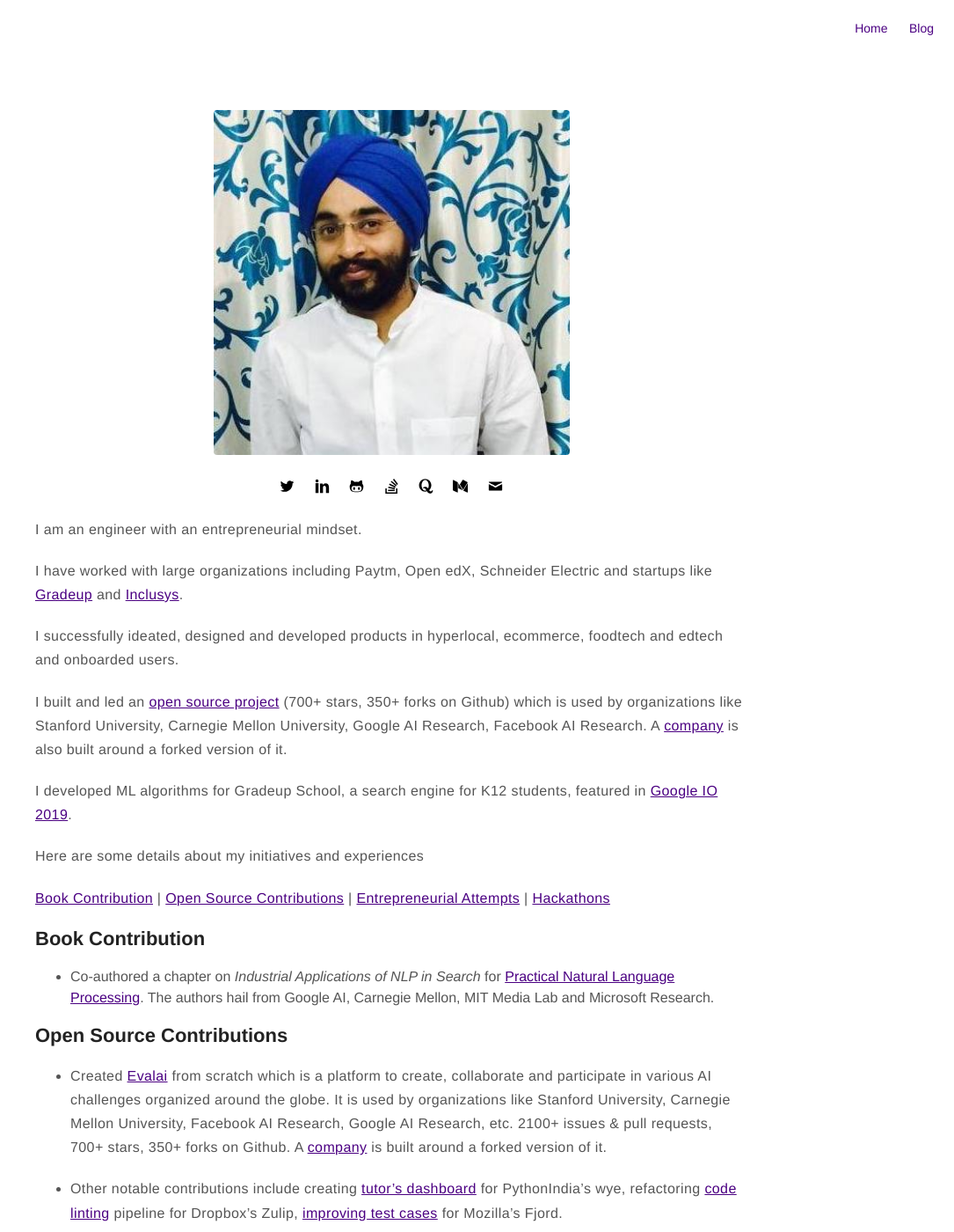
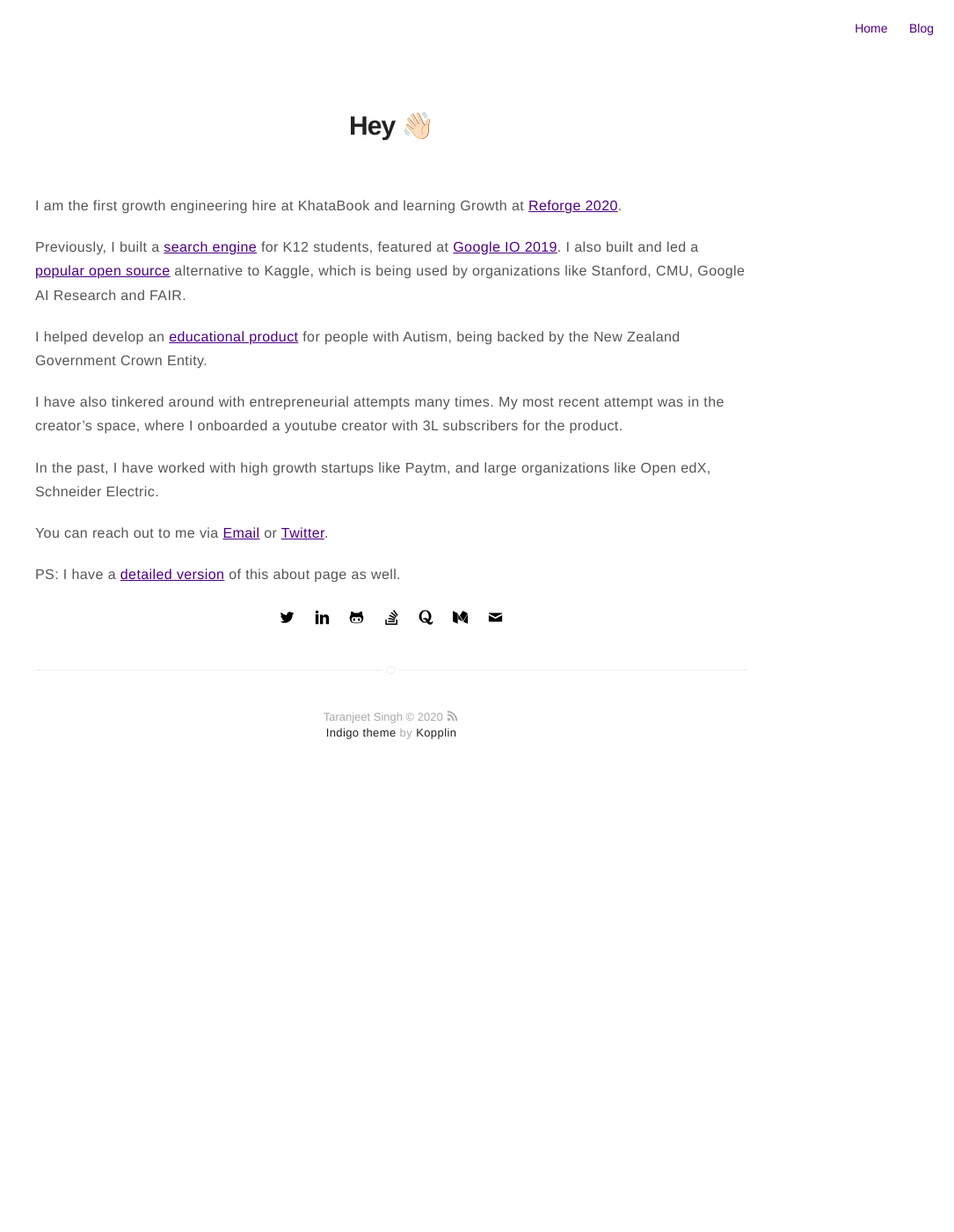
Before and after one commit to taranjeet/taranjeet.github.io, a Jekyll site: the page built from about.md, in a window 1280 px wide and 1400 px high. Shown: the whole window at 88% size, without its empty margins (195-1280 px from the left). Built offline with Jekyll 4.4.1, drawn with Linux system fonts in a browser that asks for light colours; some of the changed text lies outside the part shown.

Commit message:
updated about page

```diff
--- /dev/null
+++ b/about-detailed.md
@@ -0,0 +1,57 @@
+---
+title: About
+layout: page
+---
+![Profile Image]({{ site.url }}/{{ site.picture }})
+
+<center>
+{% include social-links.html %}
+</center>
+
+I am the first growth engineering hire at KhataBook and learning Growth at [Reforge](https://www.reforge.com/) 2020.
+
+I have worked with large organizations including Paytm, Open edX, Schneider Electric and startups like [Gradeup](https://gradeup.co) and [Inclusys](https://inclusys.com).
+
+I successfully ideated, designed and developed products in hyperlocal, ecommerce, foodtech and edtech and onboarded users.
+
+I built and led an [open source project](https://github.com/cloud-cv/evalai) (700+ stars, 350+ forks on Github) which is used by organizations like Stanford University, Carnegie Mellon University, Google AI Research, Facebook AI Research. A [company](https://caliper.ai/) is also built around a forked version of it.
+
+I developed ML algorithms for Gradeup School, a search engine for K12 students, featured in [Google IO 2019](https://www.asianage.com/technology/in-other-news/090519/google-io-2019-featured-two-indian-companies-for-excellent-use-of-machine-learning.html).
+
+Here are some details about my initiatives and experiences
+
+[Book Contribution](#book-contribution) \| [Open Source Contributions](#open-source-contributions) \| [Entrepreneurial Attempts](#entrepreneurial-attempts) \| [Hackathons](#hackathons)
+
+## Book Contribution
+
+* Co-authored a chapter on _Industrial Applications of NLP in Search_ for [Practical Natural Language Processing](http://www.practicalnlp.ai/).  The authors hail from Google AI, Carnegie Mellon, MIT Media Lab and Microsoft Research.
+
+## Open Source Contributions
+
+* Created [Evalai](https://evalai.cloudcv.org) from scratch which is a platform to create, collaborate and participate in various AI challenges organized around the globe. It is used by organizations like Stanford University, Carnegie Mellon University, Facebook AI Research, Google AI Research, etc. 2100+ issues & pull requests, 700+ stars, 350+ forks on Github. A [company](https://caliper.ai/) is built around a forked version of it.
+
+* Other notable contributions include creating [tutor's dashboard](https://github.com/pythonindia/wye/commits?author=taranjeet) for PythonIndia's wye, refactoring [code linting](https://github.com/zulip/zulip/commits?author=taranjeet) pipeline for Dropbox's Zulip, [improving test cases](https://github.com/mozilla/fjord/commits?author=taranjeet) for Mozilla’s Fjord.
+
+* Setup open source culture at Paytm and [Gradeup](https://github.com/gradeup/gradeup.github.io/commits?author=taranjeet).
+
+## Entrepreneurial Attempts
+
+* ___[2019]___ Created an online platform for youtubers to connect deeply with their audience. Started from Exam Preparation Space in India and onboarded a youtuber, with more than 1.5L subscribers.
+
+* ___[2017]___ Launched an AI powered platform for restaurants to improve customer dining experience. Onboarded four restaurants within a span of one month.
+
+* ___[2014]___ Developed and managed an E-commerce Store for laptop stickers. Three hundred orders were placed in two months.
+
+* ___[2013]___ Developed a Hyperlocal Apparels Deal Aggregator Platform in 2013. Onboarded forty merchants from five malls of NCR.
+
+## Hackathons
+
+Organized, Judged and Sponsored Hackathons. They are a way to accelerate learning, increase engagement and build team, improve and benefit society through technology and assess an individual.
+
+* [Organized](https://medium.com/@taranjeet/experience-organizing-an-internal-hackathon-4f4a1d78e0f3) an internal hackathon at Gradeup. I was responsible for everything; problem statement, build teams, judging criteria, awards, itinerary planning, food and logistics. Notable outcomes were creation of internal tools, Gradeup's achievement timeline and new look for the whole office. Was awarded by CEO for this initiative.
+
+* Sponsored Smart India Hackathon 2017, held at JSS Noida via one of my startups. I was also a Mentor and Judge at this event.
+
+## Help
+
+I love helping people around the world with whatever best I can. I am open for work opportunities, collaboration on some projects, advice or some tea. Find me via [email](mailto:{{site.email}}) or Twitter [@taranjeet7114](https://twitter.com/{{site.twitter}}).
--- a/about.md
+++ b/about.md
@@ -2,56 +2,23 @@
 title: About
 layout: page
 ---
-![Profile Image]({{ site.url }}/{{ site.picture }})
+
+# Hey 👋🏻
+
+I am the first growth engineering hire at KhataBook and learning Growth at [Reforge 2020](https://www.reforge.com/).
+
+Previously, I built a [search engine](https://play.google.com/store/apps/details?id=co.gradeup.k12&hl=en_IN) for K12 students, featured at [Google IO 2019](https://www.asianage.com/technology/in-other-news/090519/google-io-2019-featured-two-indian-companies-for-excellent-use-of-machine-learning.html). I also built and led a [popular open source](https://evalai.cloudcv.org/) alternative to Kaggle, which is being used by organizations like Stanford, CMU, Google AI Research and FAIR.
+
+I helped develop an [educational product](https://www.talkwithmeapp.com/) for people with Autism, being backed by the New Zealand Government Crown Entity.
+
+I have also tinkered around with entrepreneurial attempts many times. My most recent attempt was in the creator's space, where I onboarded a youtube creator with 3L subscribers for the product.
+
+In the past, I have worked with high growth startups like Paytm, and large organizations like Open edX, Schneider Electric.
+
+You can reach out to me via [Email](mailto:{{site.email}}) or [Twitter](https://twitter.com/{{site.twitter}}).
+
+PS: I have a [detailed version](/about-detailed/) of this about page as well.
 
 <center>
 {% include social-links.html %}
 </center>
-
-I am an engineer with an entrepreneurial mindset.
-
-I have worked with large organizations including Paytm, Open edX, Schneider Electric and startups like [Gradeup](https://gradeup.co) and [Inclusys](https://inclusys.com).
-
-I successfully ideated, designed and developed products in hyperlocal, ecommerce, foodtech and edtech and onboarded users.
-
-I built and led an [open source project](https://github.com/cloud-cv/evalai) (700+ stars, 350+ forks on Github) which is used by organizations like Stanford University, Carnegie Mellon University, Google AI Research, Facebook AI Research. A [company](https://caliper.ai/) is also built around a forked version of it.
-
-I developed ML algorithms for Gradeup School, a search engine for K12 students, featured in [Google IO 2019](https://www.asianage.com/technology/in-other-news/090519/google-io-2019-featured-two-indian-companies-for-excellent-use-of-machine-learning.html).
-
-Here are some details about my initiatives and experiences
-
-[Book Contribution](#book-contribution) \| [Open Source Contributions](#open-source-contributions) \| [Entrepreneurial Attempts](#entrepreneurial-attempts) \| [Hackathons](#hackathons)
-
-## Book Contribution
-
-* Co-authored a chapter on _Industrial Applications of NLP in Search_ for [Practical Natural Language Processing](http://www.practicalnlp.ai/).  The authors hail from Google AI, Carnegie Mellon, MIT Media Lab and Microsoft Research.
-
-## Open Source Contributions
-
-* Created [Evalai](https://evalai.cloudcv.org) from scratch which is a platform to create, collaborate and participate in various AI challenges organized around the globe. It is used by organizations like Stanford University, Carnegie Mellon University, Facebook AI Research, Google AI Research, etc. 2100+ issues & pull requests, 700+ stars, 350+ forks on Github. A [company](https://caliper.ai/) is built around a forked version of it.
-
-* Other notable contributions include creating [tutor's dashboard](https://github.com/pythonindia/wye/commits?author=taranjeet) for PythonIndia's wye, refactoring [code linting](https://github.com/zulip/zulip/commits?author=taranjeet) pipeline for Dropbox's Zulip, [improving test cases](https://github.com/mozilla/fjord/commits?author=taranjeet) for Mozilla’s Fjord.
-
-* Setup open source culture at Paytm and [Gradeup](https://github.com/gradeup/gradeup.github.io/commits?author=taranjeet).
-
-## Entrepreneurial Attempts
-
-* ___[2019]___ Created an online platform for youtubers to connect deeply with their audience. Started from Exam Preparation Space in India and onboarded a youtuber, with more than 1.5L subscribers.
-
-* ___[2017]___ Launched an AI powered platform for restaurants to improve customer dining experience. Onboarded four restaurants within a span of one month.
-
-* ___[2014]___ Developed and managed an E-commerce Store for laptop stickers. Three hundred orders were placed in two months.
-
-* ___[2013]___ Developed a Hyperlocal Apparels Deal Aggregator Platform in 2013. Onboarded forty merchants from five malls of NCR.
-
-## Hackathons
-
-Organized, Judged and Sponsored Hackathons. They are a way to accelerate learning, increase engagement and build team, improve and benefit society through technology and assess an individual.
-
-* [Organized](https://medium.com/@taranjeet/experience-organizing-an-internal-hackathon-4f4a1d78e0f3) an internal hackathon at Gradeup. I was responsible for everything; problem statement, build teams, judging criteria, awards, itinerary planning, food and logistics. Notable outcomes were creation of internal tools, Gradeup's achievement timeline and new look for the whole office. Was awarded by CEO for this initiative.
-
-* Sponsored Smart India Hackathon 2017, held at JSS Noida via one of my startups. I was also a Mentor and Judge at this event.
-
-## Help
-
-I love helping people around the world with whatever best I can. I am open for work opportunities, collaboration on some projects, advice or some tea. Find me via [email](mailto:{{site.email}}) or Twitter [@taranjeet7114](https://twitter.com/{{site.twitter}}).
```
